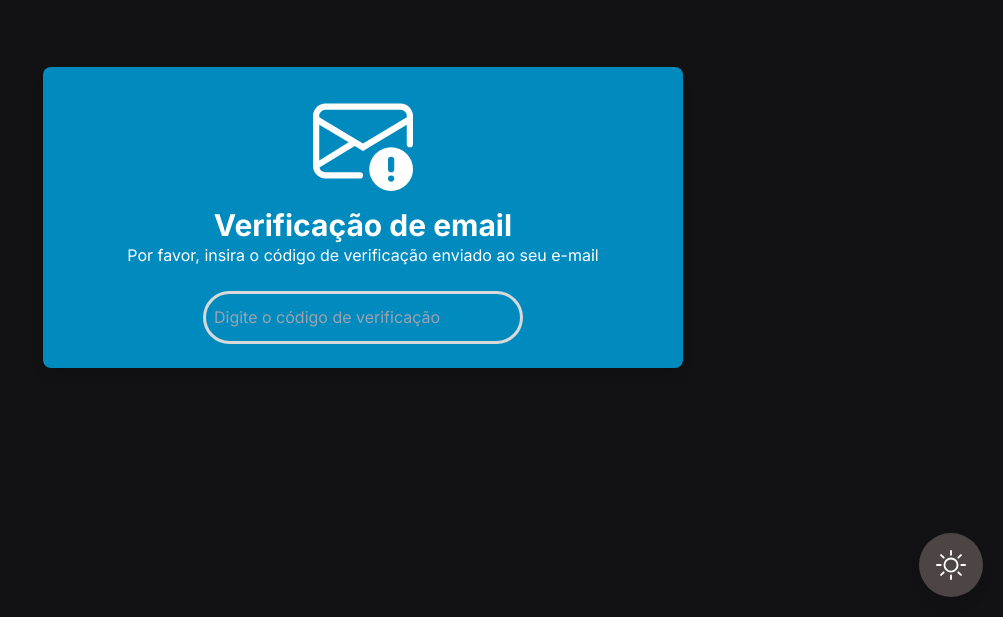
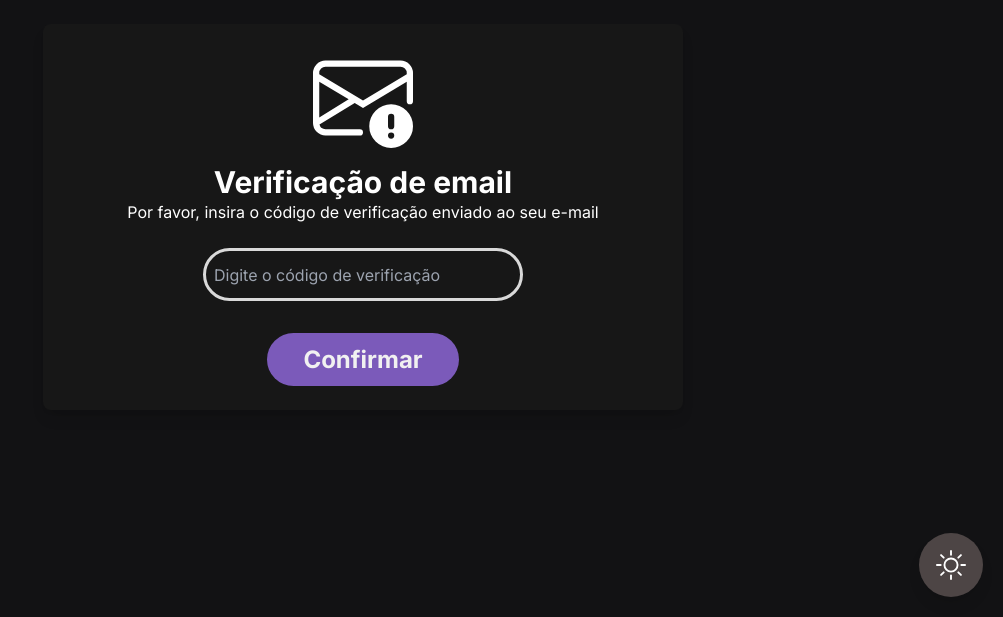
Before and after one commit to Melancia-Salgada/psico-frontend, a React (Vite) app in the folder easypsi/: page /confirmacao in a window 1280 px wide. Shown: the part 183-800 px from the top of the page, without its empty margins (277-1280 px from the left). Built offline with nearby package versions, Linux system fonts and the light colour scheme.

Commit message:
tela confirmacao finalizada

```diff
--- a/easypsi/src/views/Cadastro.jsx
+++ b/easypsi/src/views/Cadastro.jsx
@@ -120,8 +120,8 @@ function Cadastro() {
       </div>
 
       <div className="w-full max-w-4xl flex justify-center">
-        <a href="/home" className="w-full sm:w-auto">
-          <button className="btn-entrar w-full px-8 py-3 text-lg font-bold" type="button">
+        <a href="/confirmacao" className="w-full sm:w-auto">
+          <button className="bg-roxo text-branco-whitemode text-xl rounded-full flex items-center h-[53px] justify-between pl-9 pr-9 font-bold hover:bg-purple-950 transition-all">
             CADASTRAR
           </button>
         </a>
--- a/easypsi/src/views/Confirmacao.jsx
+++ b/easypsi/src/views/Confirmacao.jsx
@@ -5,10 +5,11 @@ import WhiteMode from '../components/WhiteMode';
 const Confirmacao = () => {
   const { tema } = useContext(TemaContexto);
   const inputBorder = tema ? 'pesquisar whitemode' : 'pesquisar';
+  const bg = tema? 'bg-cinza':'bg-neutral-900'
 
   return (
     <div className='flex justify-center items-center h-screen'>
-      <div className='bg-azul w-[40rem] p-6 rounded-lg shadow-lg'>
+      <div className={`${bg} w-[40rem] p-6 rounded-lg shadow-lg`}>
         <div className='flex flex-col items-center'>
           <div className='mb-4'>
             <svg xmlns="http://www.w3.org/2000/svg" width="100" height="100" fill="currentColor" className="bi bi-envelope-exclamation" viewBox="0 0 16 16">
@@ -28,6 +29,13 @@ const Confirmacao = () => {
               placeholder="Digite o código de verificação"
             />
           </div>
+          <div className='mt-8'>
+            <a className=' mt-8' href='/home'>
+              <button className='bg-roxo text-branco-whitemode text-2xl rounded-full flex items-center h-[53px] justify-between pl-9 pr-9 font-bold hover:bg-purple-950 transition-all'>
+                <span>Confirmar</span>
+              </button>
+            </a>
+          </div>
         </div>
       </div>
       <WhiteMode />
--- a/easypsi/src/views/Login.jsx
+++ b/easypsi/src/views/Login.jsx
@@ -120,7 +120,7 @@ const Login = () => {
         </div>
         <div className="w-full max-w-4xl flex justify-center">
         <a href="/home" className="w-full sm:w-auto">
-          <button className="btn-entrar w-full px-8 py-3 text-lg font-bold" type="button">
+          <button className="bg-roxo text-branco-whitemode text-2xl rounded-full flex items-center h-[53px] justify-between pl-9 pr-9 font-bold hover:bg-purple-950 transition-all" type="button">
             ENTRAR
           </button>
         </a>
--- a/easypsi/src/views/Pacientes.jsx
+++ b/easypsi/src/views/Pacientes.jsx
@@ -26,12 +26,6 @@ const Pacientes = () => {
     return isStatusMatch && isSearchMatch; // Retorna true se ambos os filtros forem correspondentes
   });
 
-  // Função para lidar com o clique do botão "Ver mais"
-  const handleViewMore = (row) => {
-    // Aqui você pode implementar a lógica para mostrar mais detalhes
-    // Por exemplo, pode usar um modal, um alerta ou redirecionar para outra página
-    alert(`Detalhes de ${row[0]}: Horário: ${row[1]}, Próxima consulta: ${row[2]}, Atividade: ${row[3]}`);
-  };
 
   return (
     <div>
--- a/easypsi/src/views/Perfil.jsx
+++ b/easypsi/src/views/Perfil.jsx
@@ -7,10 +7,8 @@ import {EditarPerfil} from '../components/Cards/Sobre'
 
 const Perfil = () => {
 
+  const [popupAberto, setpopupAberto] = useState(false);
   const closePopup = () => setpopupAberto(false);
-
-  const [popupAberto, setpopupAberto] = useState(false);
-
   const renderPopup = () => {
     return <EditarPerfil closePopup={closePopup}></EditarPerfil>
   };
@@ -51,15 +49,16 @@ const Perfil = () => {
           </div>
         </div>
       <button onClick={() => setpopupAberto(true)} className="mt-6 bg-roxo text-white px-8 py-4 rounded hover:bg-purple-400">Editar</button>
-      {popupAberto && (
+
+      </div>
+    </div>
+    {popupAberto && (
           <div className='popup' onClick={() => setpopupAberto(false)}>
             <div onClick={(e) => e.stopPropagation()} className='m-20 moveis:m-0'>
               {renderPopup()}
             </div>
           </div>
           )}
-      </div>
-    </div>
         <WhiteMode />
       </div>
     </div>
```
